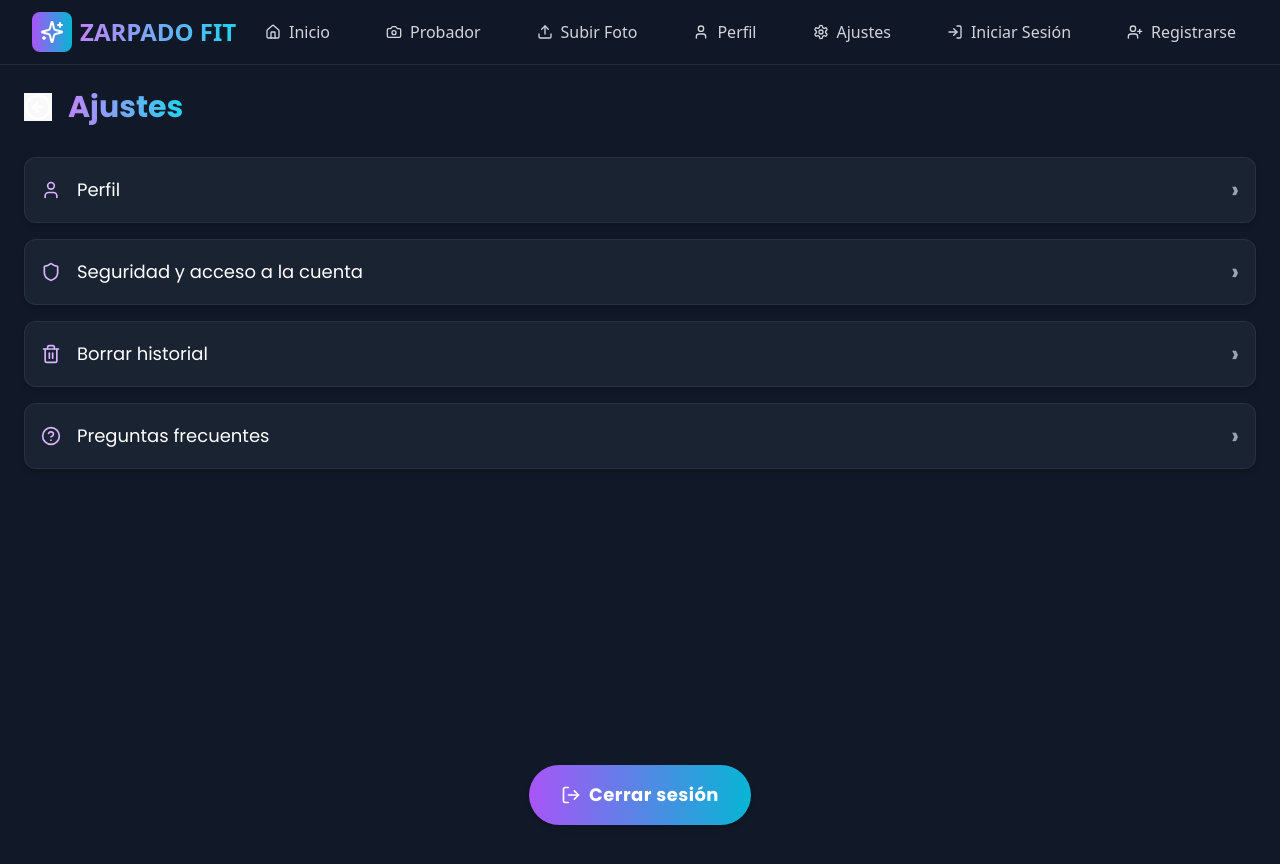
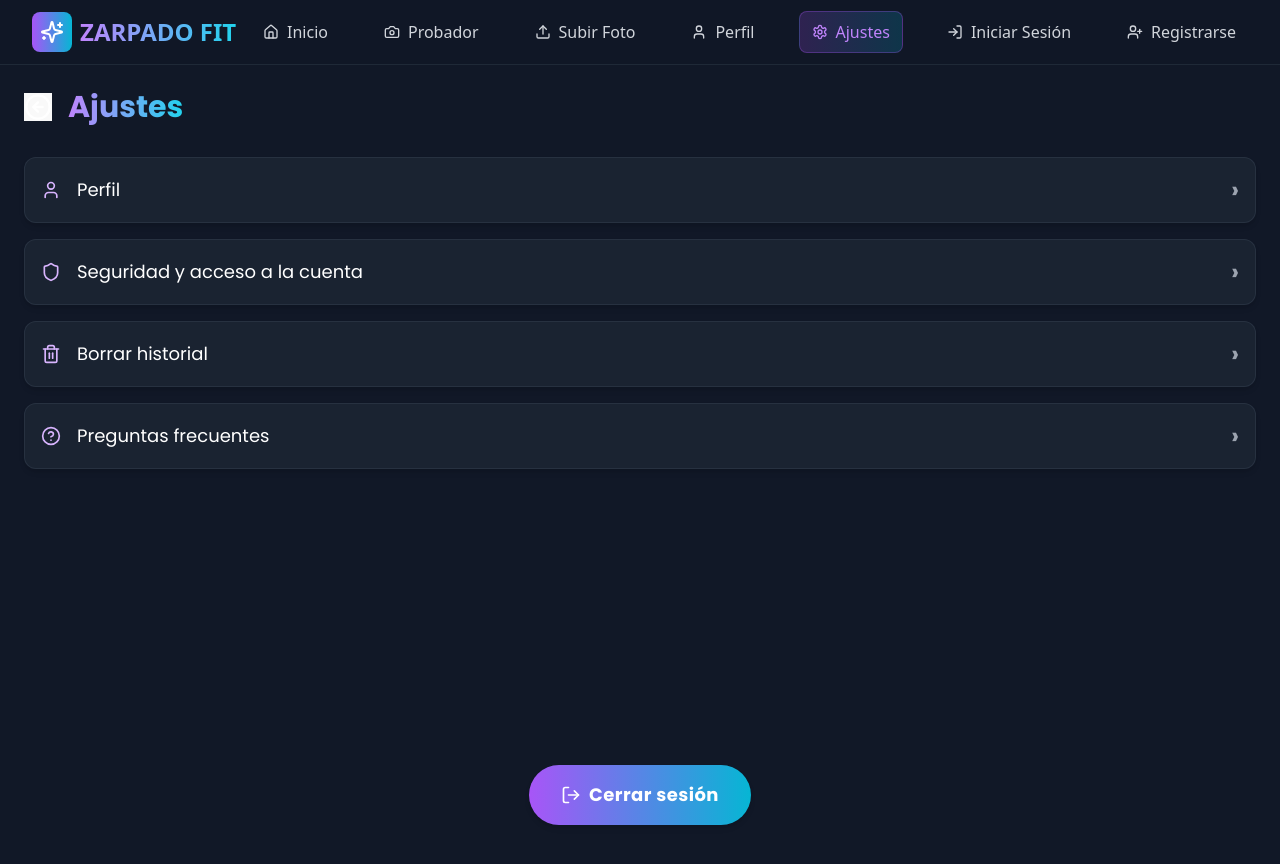
Before and after one commit to havikhavik/Zarpado-Fit, a React (Vite) app: page /Zarpado-Fit/settings in a window 1280 px wide. Built offline with nearby package versions, Linux system fonts and the light colour scheme.

Commit message:
fix: update routing paths for Settings and Profile links in Header and Settings components

```diff
--- a/src/components/Header.tsx
+++ b/src/components/Header.tsx
@@ -66,7 +66,7 @@ export const Header = () => {
             <NavLink icon={Camera} label="Probador" to="/virtual-try-on" />
             <NavLink icon={Upload} label="Subir Foto" to="/upload-photo" />
             <NavLink icon={User} label="Perfil" to="/profile" />
-            <NavLink icon={Settings} label="Ajustes" to="/ajustes" />
+            <NavLink icon={Settings} label="Ajustes" to="/settings" />
             <NavLink icon={LogIn} label="Iniciar Sesión" to="/login" />
             <NavLink icon={UserPlus} label="Registrarse" to="/register" />
           </div>
@@ -102,7 +102,7 @@ export const Header = () => {
             />
             <NavLink icon={User} label="Perfil" to="/profile" isMobile />
             <NavLink icon={LogIn} label="Iniciar Sesión" to="/login" isMobile />
-            <NavLink icon={Settings} label="Ajustes" to="/ajustes" isMobile />
+            <NavLink icon={Settings} label="Ajustes" to="/settings" isMobile />
             <NavLink
               icon={UserPlus}
               label="Registrarse"
--- a/src/pages/Faq.tsx
+++ b/src/pages/Faq.tsx
@@ -37,7 +37,7 @@ const Faq = () => {
         {/* Botón volver */}
         <div className="mb-6">
           <button
-            onClick={() => navigate('/ajustes')}
+            onClick={() => navigate('/settings')}
             className="text-white hover:text-cyan-400 transition-colors text-lg"
           >
             ← Volver a ajustes
--- a/src/pages/Settings.tsx
+++ b/src/pages/Settings.tsx
@@ -11,7 +11,7 @@ const Settings = () => {
   };
 
   const opciones = [
-    { label: 'Perfil', icon: User, to: '/perfil' },
+    { label: 'Perfil', icon: User, to: '/profile' },
     { label: 'Seguridad y acceso a la cuenta', icon: Shield, to: '/seguridad' },
     { label: 'Borrar historial', icon: Trash2, to: '/borrar-historial' },
     { label: 'Preguntas frecuentes', icon: HelpCircle, to: '/faq' },
```
